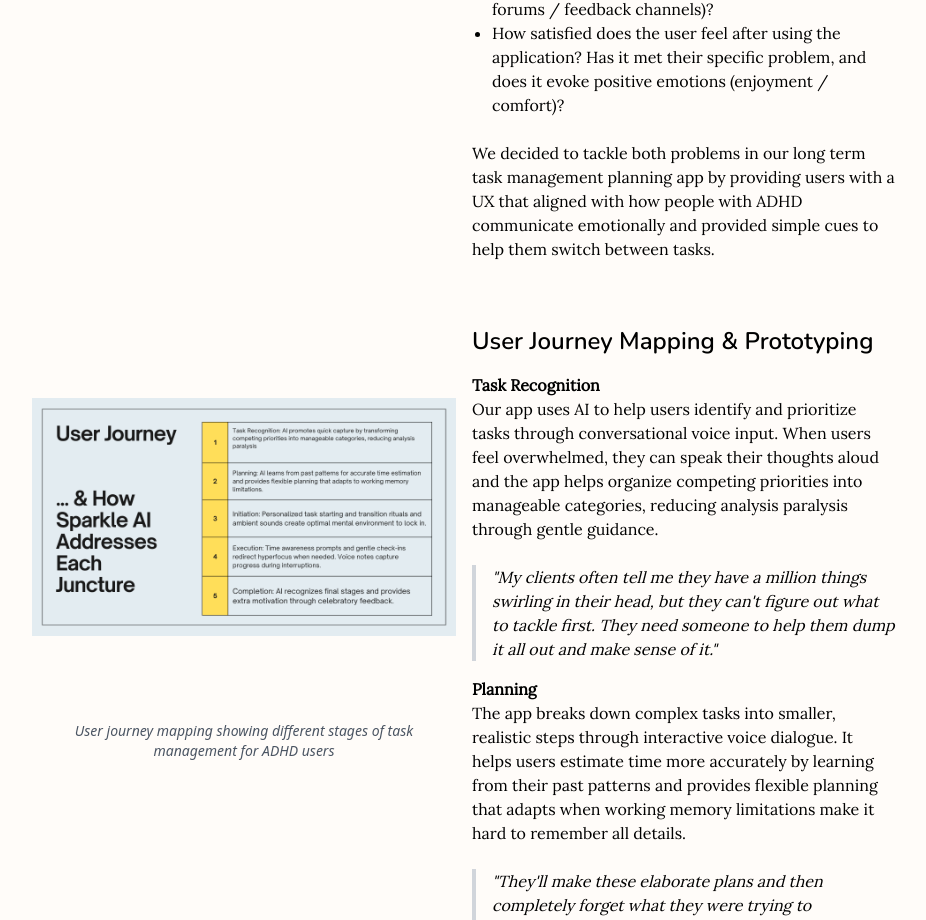
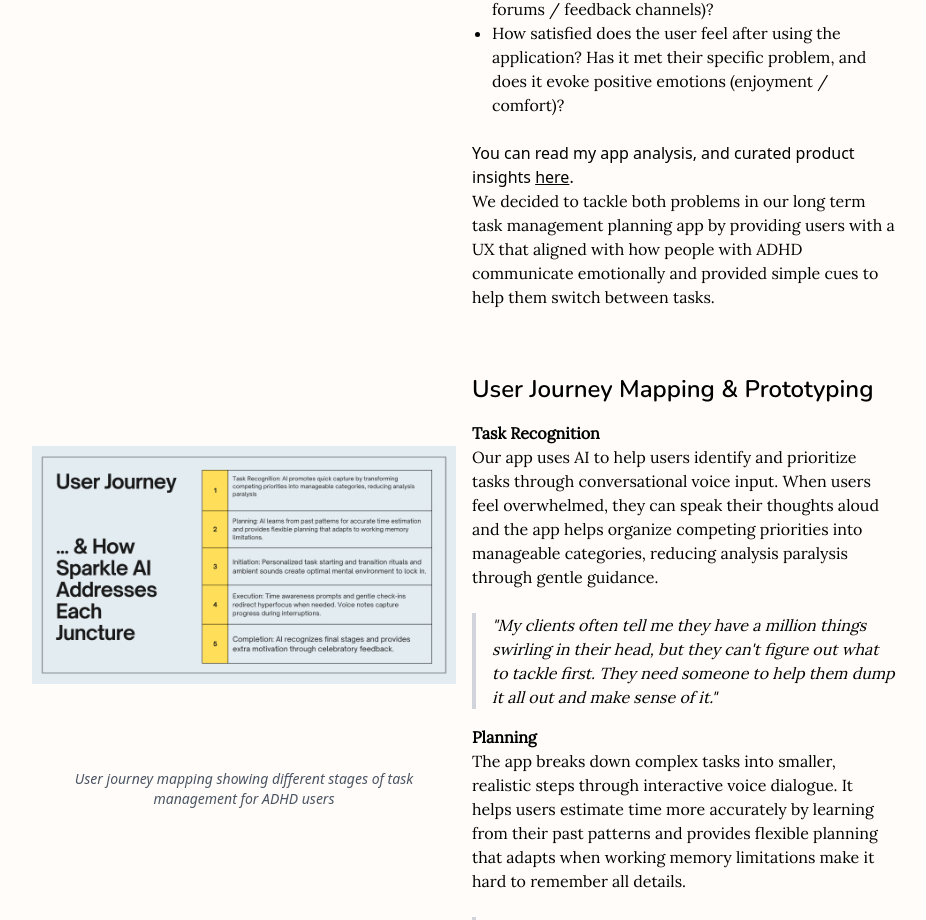
Before and after one commit to aroastedrepo/aroastedrepo.github.io, a React (Create React App) app: page /sparkle-ai in a window 1280 px wide. Shown: the part 2037-2957 px from the top of the page, without its empty margins (176-1102 px from the left). Built offline with nearby package versions, Linux system fonts and the light colour scheme.

Commit message:
Added product analysis

```diff
--- a/src/sparkle-ai.js
+++ b/src/sparkle-ai.js
@@ -147,6 +147,16 @@ const SparkleAIMain = () => {
                   emotions (enjoyment / comfort)?
                 </li>
               </ul>
+            </p>
+            <p>
+              You can read my app analysis, and curated product insights{" "}
+              <a
+                href="https://docs.google.com/document/d/1EOWA8xj4TGlUT_7PfB5WTxbIjsv4qbXvS04U0r3VxaU/edit?tab=t.0"
+                className="underline decoration-black"
+              >
+                here
+              </a>
+              .
             </p>
             <p className="font-lora mb-4">
               We decided to tackle both problems in our long term task
```
